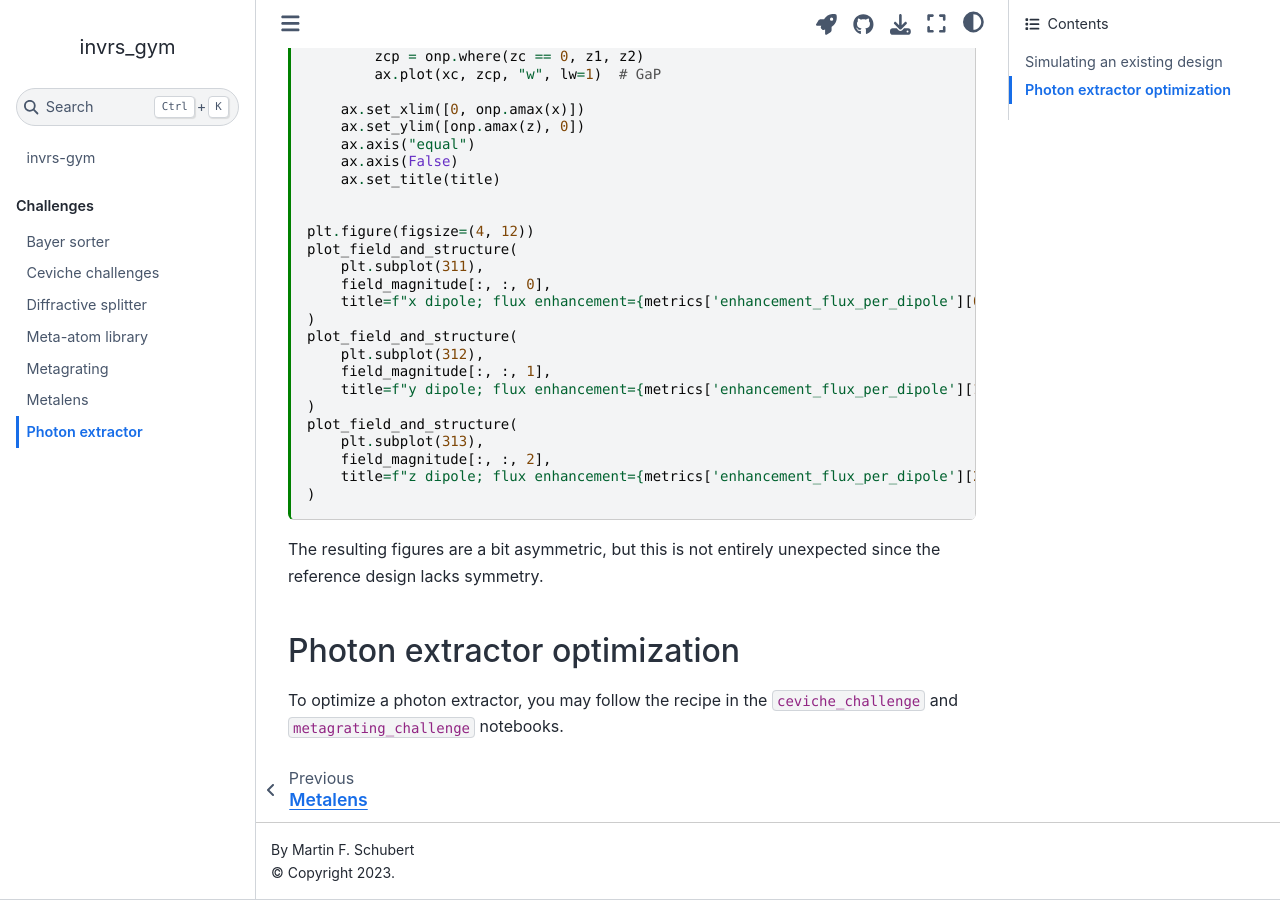
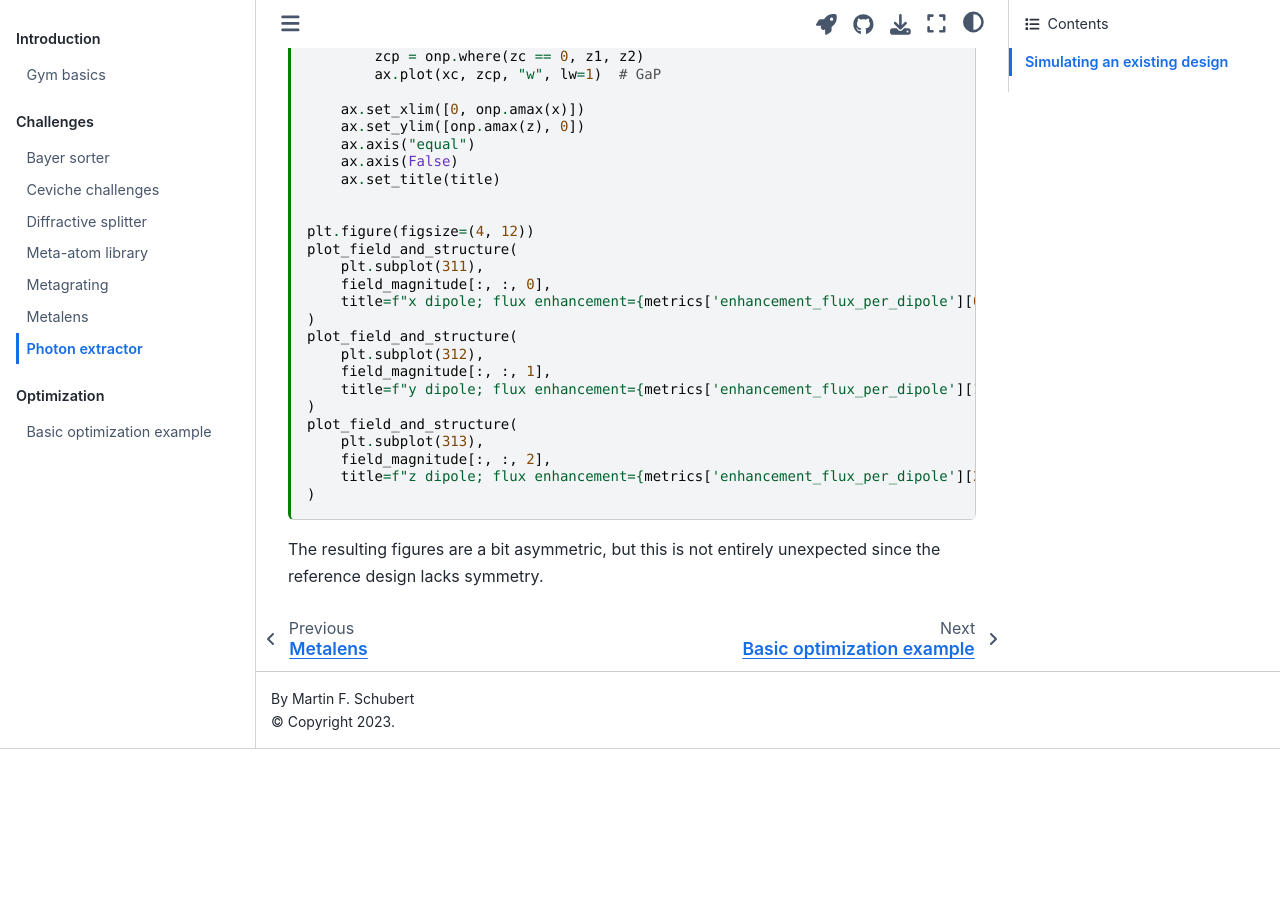
Before and after one commit to invrs-io/gym, a Jupyter Book: the page built from docs/notebooks/challenges/photon_extractor.ipynb, in a window 1280 px wide and 900 px high, scrolled down 2509 px. Built offline with Jupyter Book 1.0.4 settings and Sphinx 7.4.7 and the Sphinx Book theme 1.1.4, drawn with Linux system fonts in a browser that asks for light colours; after the commit the page ends 3258 px from its top, so only the background shows below that; some of the changed text lies outside the part shown.

Commit message:
reorganize docs

```diff
--- a/docs/_toc.yml
+++ b/docs/_toc.yml
@@ -4,12 +4,18 @@
 format: jb-book
 root: readme
 parts:
+  - caption: Introduction
+    chapters:
+    - file: notebooks/intro/gym_basics
   - caption: Challenges
     chapters:
-    - file: notebooks/bayer_sorter
-    - file: notebooks/ceviche_challenges
-    - file: notebooks/diffractive_splitter
-    - file: notebooks/meta_atom_library
-    - file: notebooks/metagrating
-    - file: notebooks/metalens
-    - file: notebooks/photon_extractor
+    - file: notebooks/challenges/bayer_sorter
+    - file: notebooks/challenges/ceviche_challenges
+    - file: notebooks/challenges/diffractive_splitter
+    - file: notebooks/challenges/meta_atom_library
+    - file: notebooks/challenges/metagrating
+    - file: notebooks/challenges/metalens
+    - file: notebooks/challenges/photon_extractor
+  - caption: Optimization
+    chapters:
+    - file: notebooks/optimization/basic_optimization
```
Also changed, not shown: docs/notebooks/challenges/bayer_sorter.ipynb, docs/notebooks/challenges/ceviche_challenges.ipynb, docs/notebooks/challenges/diffractive_splitter.ipynb (added), docs/notebooks/challenges/meta_atom_library.ipynb, docs/notebooks/challenges/metagrating.ipynb, docs/notebooks/challenges/metalens.ipynb, docs/notebooks/challenges/photon_extractor.ipynb, docs/notebooks/diffractive_splitter.ipynb (deleted), docs/notebooks/intro/gym_basics.ipynb (added), docs/notebooks/optimization/basic_optimization.ipynb (added).
